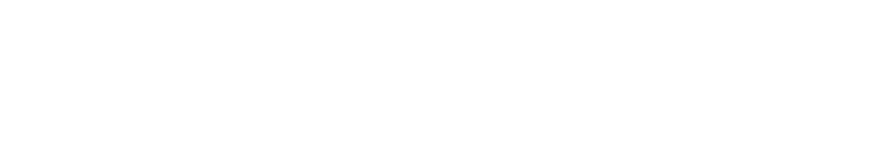
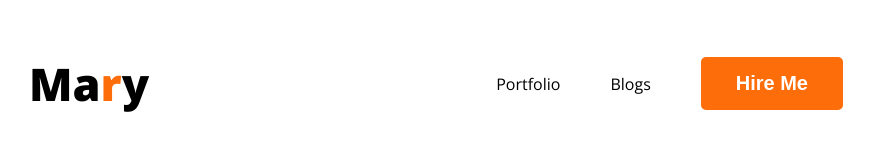
Before and after one commit to Sakib-Nazmus/Portfolio, a plain HTML site: page index.html in a window 1280 px wide. Shown: the whole page, without its empty margins (179-1053 px from the left). Drawn offline with nearby package versions, Linux system fonts and the light colour scheme.

Commit message:
nav added

```diff
--- a/index.html
+++ b/index.html
@@ -5,12 +5,22 @@
     <meta name="viewport" content="width=device-width, initial-scale=1.0">
     <title>My Portfolio</title>
 
-
-    <linl rel="stylesheet" href="style/style.css">
+    <link
+    href="https://fonts.googleapis.com/css2?family=Lato:ital,wght@0,400;0,700;1,400&family=Open+Sans:wght@400;700;800&display=swap"
+    rel="stylesheet">
+    <link rel="stylesheet" href="style/style.css">
 </head>
 <body>
     <header>
+         <nav>
+            <h3 class="nav-title">Ma<span class="text-orenge">r</span>y</h3>
 
+            <ul>
+                <li><a href="">Portfolio</a></li>
+                <li><a href="">Blogs</a></li>
+                <li><button class="button-primary">Hire Me</button></li>
+            </ul>
+        </nav>
     </header>
     <main>
 
--- a/style/style.css
+++ b/style/style.css
@@ -0,0 +1,47 @@
+/* common shared styles*/
+body{
+    font-family: 'Lato', sans-serif;
+    font-family: 'Open Sans', sans-serif;
+}
+.text-orenge{
+    color: #FD6E0A;
+}
+
+.button-primary{
+    background:#FD6E0A ;
+    border-radius: 5px;
+    border: 0;
+    color: white;
+    font-size: 20px;
+    font-weight: 700;
+    padding: 15px 35px;
+}
+
+/* nav related style */
+nav{
+    display: flex;
+    justify-content: space-between;
+    align-items: center;
+    margin: 0 200px;
+}
+
+.nav-title{
+    color:black;
+    font-size: 45px;
+    font-weight: 800;
+}
+
+nav>ul {
+    display: flex;
+    align-items: center;
+}
+
+nav li {
+    list-style: none;
+    margin-right: 50px;
+}
+
+nav a{
+    text-decoration: none;
+    color: black;
+}
```
